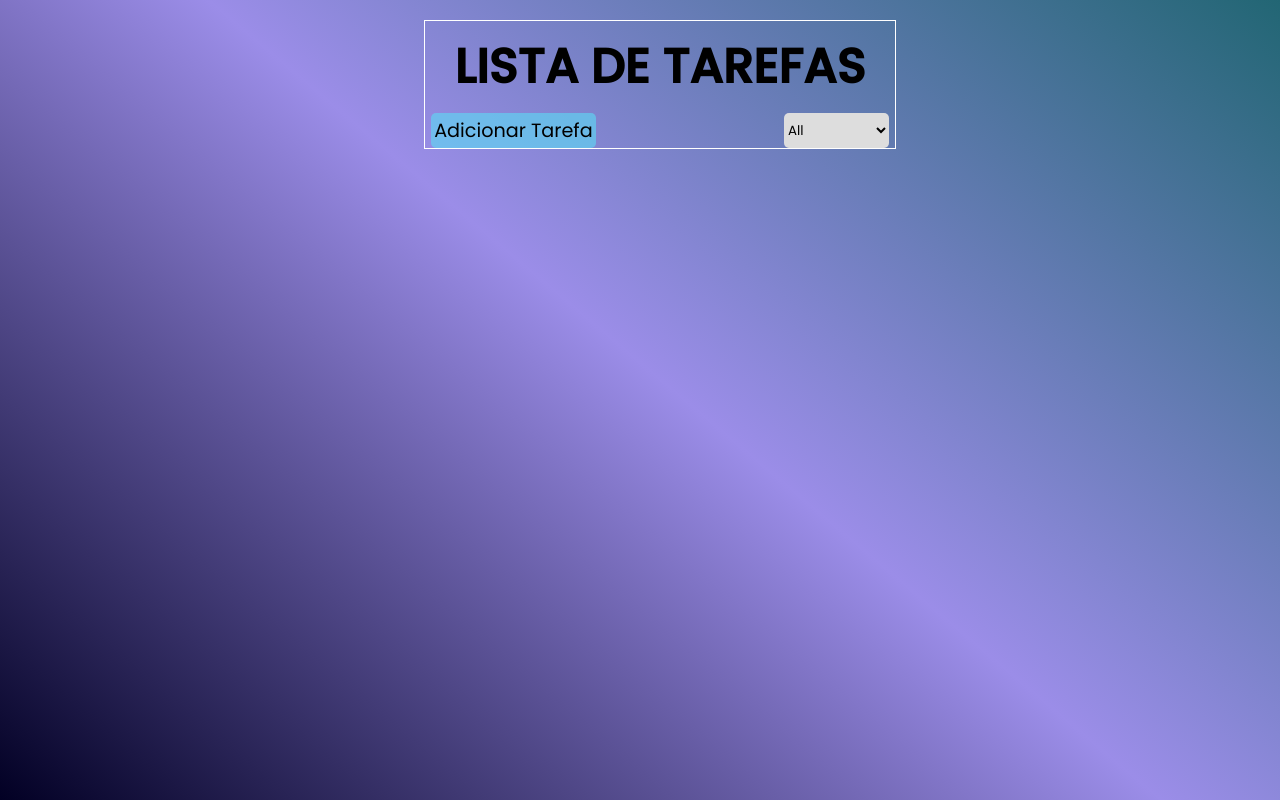
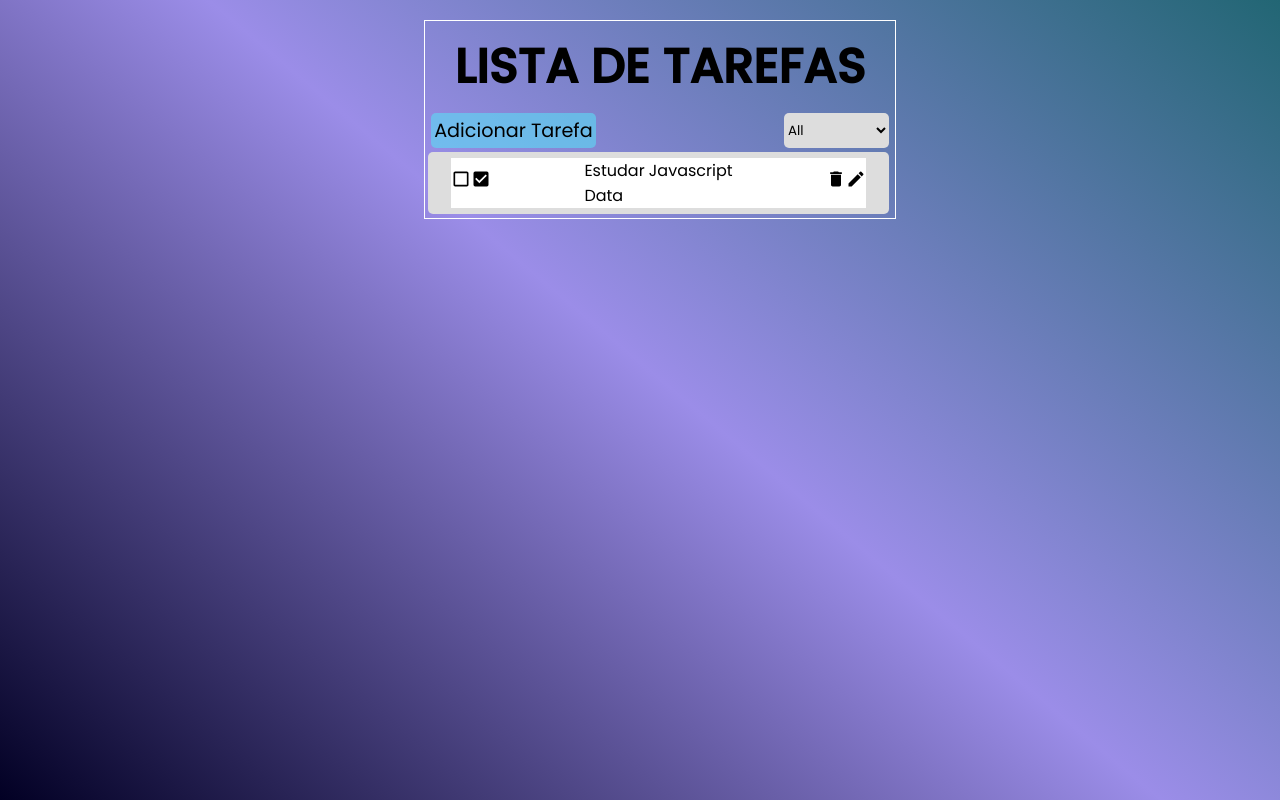
Before and after one commit to claytonfortunato/Todo-List, a React (Vite) app: page / in a window 1280 px wide. Built offline with nearby package versions, Linux system fonts and the light colour scheme.

Commit message:
feat: list task

```diff
--- a/src/App.jsx
+++ b/src/App.jsx
@@ -1,4 +1,6 @@
 import Todo from "./components/Todo";
+
+import "./styles.scss";
 
 function App() {
   return (
--- a/src/components/Todo.jsx
+++ b/src/components/Todo.jsx
@@ -2,6 +2,7 @@ import React, { useState } from "react";
 import Modal from "react-modal";
 
 import "./Todo.scss";
+import TodoItem from "./TodoItem";
 
 const Todos = () => {
   const [todo, setTodo] = useState("");
@@ -43,7 +44,7 @@ const Todos = () => {
           <option value="Completed">Completed</option>
         </select>
       </div>
-
+      <TodoItem />
       <Modal
         isOpen={modalIsOpen}
         onRequestClose={openModal}
--- a/src/components/Todo.scss
+++ b/src/components/Todo.scss
@@ -1,6 +1,6 @@
 .container__todo {
   width: 100%;
-  max-width: 600px;
+  max-width: 800px;
   border: 1px solid #fff;
 
   margin: 20px;
--- /dev/null
+++ b/src/components/TodoItem.jsx
@@ -0,0 +1,33 @@
+import React from "react";
+
+import {
+  MdModeEditOutline,
+  MdDelete,
+  MdCheckBoxOutlineBlank,
+  MdCheckBox,
+} from "react-icons/md";
+
+import "./TodoItem.scss";
+
+const TodoItem = () => {
+  return (
+    <div className="container__todoitem">
+      <div className="container__todoitem__list">
+        <div className="container__todoitem__list__tasks">
+          <MdCheckBoxOutlineBlank size={20} />
+          <MdCheckBox size={20} />
+        </div>
+        <div>
+          <p>Estudar Javascript</p>
+          <p>Data</p>
+        </div>
+        <div className="container__todoitem__icon">
+          <MdDelete size={20} />
+          <MdModeEditOutline size={20} />
+        </div>
+      </div>
+    </div>
+  );
+};
+
+export default TodoItem;
--- /dev/null
+++ b/src/components/TodoItem.scss
@@ -0,0 +1,24 @@
+.container__todoitem {
+  display: flex;
+  justify-content: center;
+  align-items: center;
+
+  width: 98%;
+  max-width: 490px;
+  background-color: #ddd;
+  margin: 0.2rem;
+  border-radius: 5px;
+
+  &__list {
+    width: 90%;
+    display: flex;
+    justify-content: space-between;
+    align-items: center;
+    background-color: #fff;
+    margin: 0.4rem 0rem;
+
+    // display: flex;
+    // justify-content: space-between;
+    // align-items: center;
+  }
+}
```
